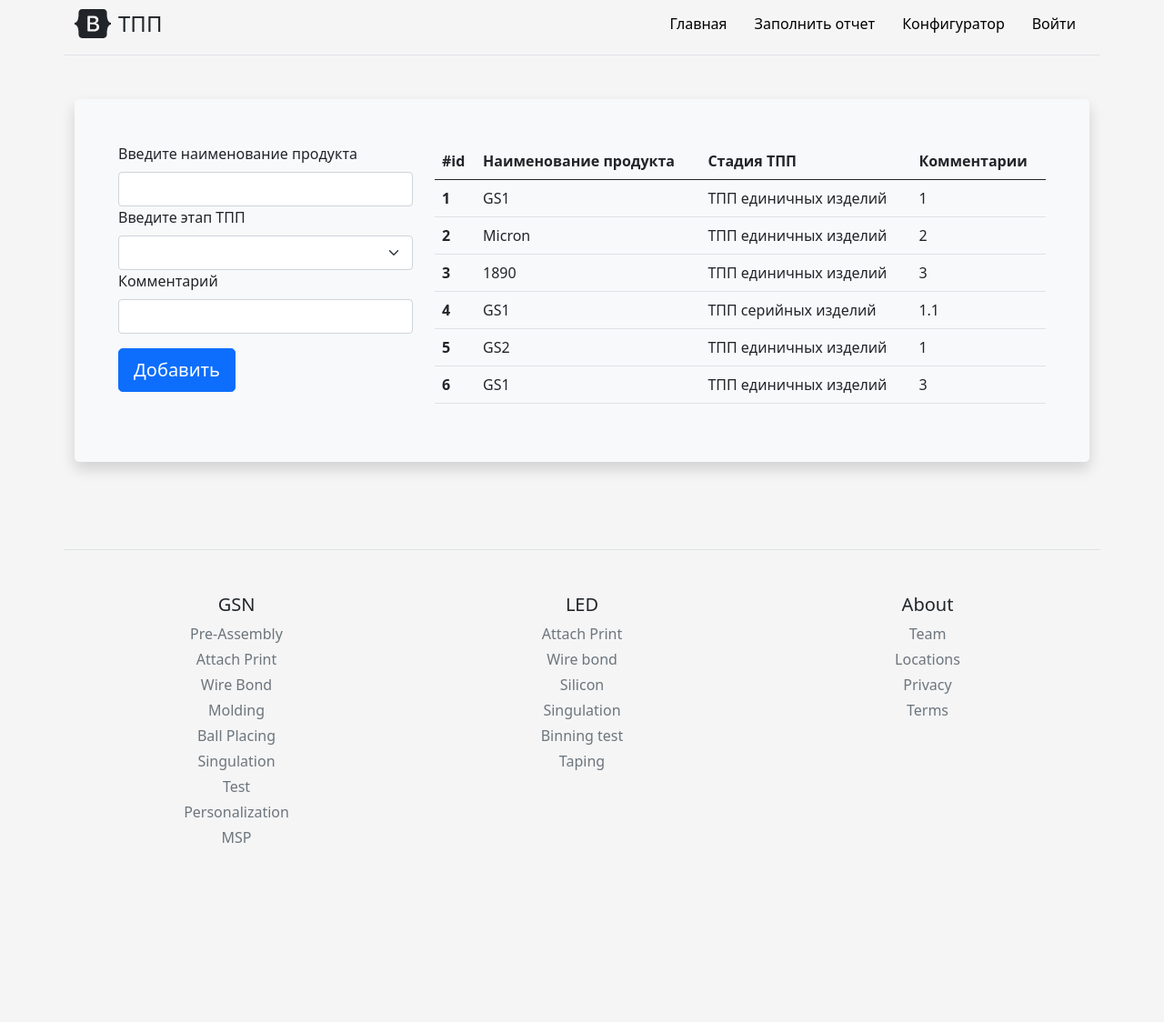
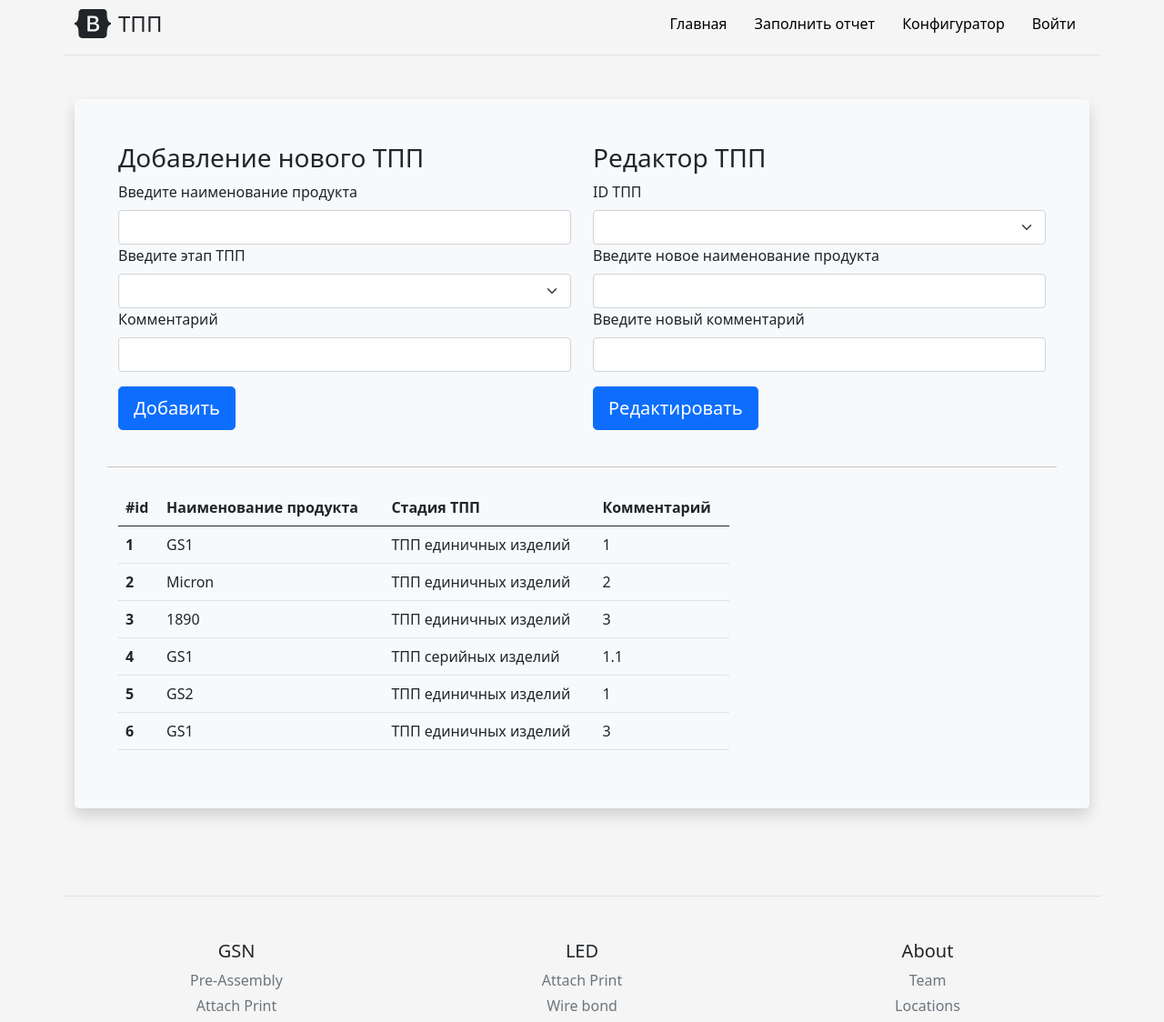
Before and after one commit to art-x7/Flask_test, a Flask app: page /config_page in a window 1280 px wide. Shown: the top 1124 px of the page at 91% size. Before the commit the page ends 927 px from the top, so only its background shows below. Run offline with Flask 2, Linux system fonts and the light colour scheme; data comes from the database, SQL or seed files in the repository; both versions use the stored data as it was after the commit.

Commit message:
add change config

```diff
--- a/routes.py
+++ b/routes.py
@@ -42,6 +42,7 @@ def login_page():
 def input_form_page():
     from main import db
     from models import Tpp
+
     if request.method == "POST":
         process = request.form['process_name']
         tpp_stage = request.form['tpp_stage']
@@ -97,6 +98,7 @@ def input_form_page():
 def config_page():
     from main import db
     from models import Tpp_config
+
     tpp_config = db.session.query(Tpp_config).all()
     if request.method == "POST":
         prod_name = request.form['master_add_product']
--- a/templates/config_page.html
+++ b/templates/config_page.html
@@ -8,15 +8,14 @@
 
 
 <div class="container py-4">
-    <form class="p-5 mb-4 bg-light rounded-3 shadow" method="post">
+    <div class="p-5 mb-4 bg-light rounded-3 shadow">
         <div class="row align-items-md-stretch">
-            <div class="col-md-4">
+            <form class="col-md-6" method="post">
+                <h3>Добавление нового ТПП</h3>
                 <div class="col-sm-12">
                     <label for="master_add_product" class="form-label">Введите наименование продукта</label>
                     <input type="text" class="form-control" name="master_add_product" id="master_add_product">
-                    <div class="invalid-feedback">
-                        Введите yаименование продукта.
-                    </div>
+
                 </div>
                 <div class="col-sm-12">
                     <label for="master_add_tpp_stage" class="form-label">Введите этап ТПП</label>
@@ -29,14 +28,40 @@
                 <div class="col-sm-12">
                     <label for="master_comment" class="form-label">Комментарий</label>
                     <input type="text" class="form-control" name="master_comment" id="master_comment">
-                    <div class="invalid-feedback">
-                        Введите yаименование продукта.
-                    </div>
+
                     <div class="py-3">
                         <button class="btn btn-lg btn-primary btn-block" type="submit"> Добавить </button>
                     </div>
                 </div>
-            </div>
+            </form>
+            <form class="col-md-6" method="post">
+                <h3>Редактор ТПП</h3>
+                <div class="col-sm-12">
+                    <label for="change_id" class="form-label">ID ТПП</label>
+                    <select class="form-select" name="change_id" id="change_id" required>
+                        <option></option>
+                        {% for item in tpp_config %}
+                        <option>{{item.id}}</option>
+                        {% endfor %}
+                    </select>
+                </div>
+                <div class="col-sm-12">
+                    <label for="change_product" class="form-label">Введите новое наименование продукта</label>
+                    <input type="text" class="form-control" name="change_product" id="change_product">
+
+                </div>
+                <div class="col-sm-12">
+                    <label for="change_comment" class="form-label">Введите новый комментарий</label>
+                    <input type="text" class="form-control" name="change_comment" id="change_comment">
+
+                    <div class="py-3">
+                        <button class="btn btn-lg btn-primary btn-block" type="submit"> Редактировать </button>
+                    </div>
+                </div>
+            </form>
+
+            <hr class="my-4">
+
 
             <div class="col-md-8">
                 <table class="table table-hover">
@@ -45,7 +70,7 @@
                         <th scope="col">#id</th>
                         <th scope="col">Наименование продукта</th>
                         <th scope="col">Стадия ТПП</th>
-                        <th scope="col">Комментарии</th>
+                        <th scope="col">Комментарий</th>
                         </tr>
                     </thead>
                     <tbody>
@@ -61,7 +86,7 @@
                 </table>
             </div>
          </div>
-    </form>
+    </div>
 </div>
 
 
```
Also changed, not shown: tpp.db.
